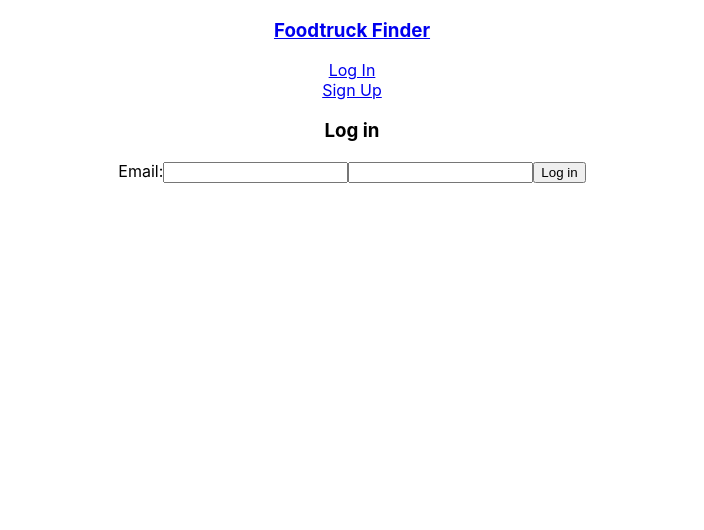
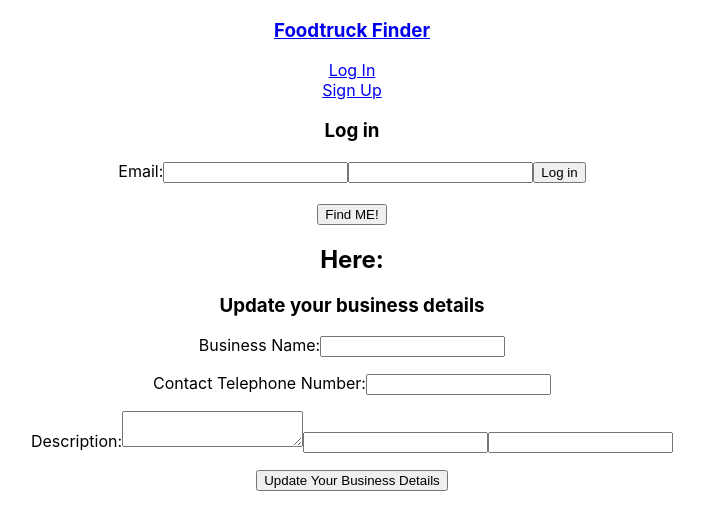
Before and after one commit to webdevKieran/foodtruck, a React (Create React App) app in the folder frontend/: page /Login in a window 1280 px wide. Shown: the top 530 px of the page, without its empty margins (288-992 px from the left). Built offline with nearby package versions, Linux system fonts and the light colour scheme.

Commit message:
added details form to login page

```diff
--- a/frontend/src/components/DetailsForm.js
+++ b/frontend/src/components/DetailsForm.js
@@ -8,7 +8,7 @@ const DetailsForm = () => {
   const [businessName, setBusinessName ] = useState('')
   const [contactNumber, setContactNumber ] = useState('')
   const [descrip, setDescrip ] = useState('')
-  const [posLat, setPosLat ] = useState('')
+  const [posLat, setPosLat ] = useState('posLat')
   const [posLng, setPosLng ] = useState('')
   const [error, setError] = useState('')
   const [emptyFields, setEmptyFields] = useState('')
@@ -52,7 +52,7 @@ const DetailsForm = () => {
     <div>
     <GeoLocation />
     <form className="detailsForm" onSubmit={handleSubmit}>
-      <h3>Add a New Workout</h3>
+      <h3>Update your business details</h3>
 
       <label>Business Name:</label>
       <input
@@ -60,7 +60,7 @@ const DetailsForm = () => {
         onChange={(e) => setBusinessName(e.target.value)}
         value={businessName}
         className={emptyFields.includes('businessName') ? 'error':''}
-        />
+        /><p />
 
       <label>Contact Telephone Number:</label>
       <input
@@ -68,7 +68,7 @@ const DetailsForm = () => {
         onChange={(e) => setContactNumber(e.target.value)}
         value={contactNumber}
         className={emptyFields.includes('contactNumber') ? 'error':''}
-        />
+        /><p />
 
       <label>Description:</label>
       <textarea
@@ -78,16 +78,16 @@ const DetailsForm = () => {
         className={emptyFields.includes('descrip') ? 'error':''}
         />
 
-        <span type="text"
+        <input type="text"
         onChange={(e) => setPosLat(e.target.value)}
-        value={posLat}
+        value={GeoLocation.lat}
         className={emptyFields.includes('posLat') ? 'error':''}
         />
-        <span type="text"
+        <input type="text"
         onChange={(e) => setPosLng(e.target.value)}
-        value={posLng}
+        value={GeoLocation.lng}
         className={emptyFields.includes('posLng') ? 'error':''}
-        />
+        /><p />
 
         <button>Update Your Business Details</button>
         {error && <div className="error">{error}</div>}
--- a/frontend/src/views/Login.js
+++ b/frontend/src/views/Login.js
@@ -1,5 +1,6 @@
 // placeholder for login page
 import { useState } from 'react'
+import DetailsForm from '../components/DetailsForm'
 import { useLogin } from '../hooks/useLogin'
 
 const Login = () => {
@@ -14,7 +15,8 @@ const Login = () => {
   }
 
   return (
-    <form className='login' onSubmit={handleSubmit}>
+    <div>
+      <form className='login' onSubmit={handleSubmit} hidden={login}>
         <h3>Log in</h3>
         <label>Email:</label>
         <input
@@ -30,6 +32,13 @@ const Login = () => {
         <button disabled={isLoading} >Log in</button>
         {error&&<div className="error">{error}</div>}
       </form>
+      <br />
+      {/* this section should hide the details until state changed to user logged in
+      I think the best way is to create a handler for the div with a value hidden if handler is true*/}
+      <div className='container'>
+      <DetailsForm />
+      </div>
+    </div>
   )
 }
 
```
Also changed, not shown: frontend/src/hooks/useGeolocation.js (added). Lines whose indentation alone changed are shown as unchanged.
